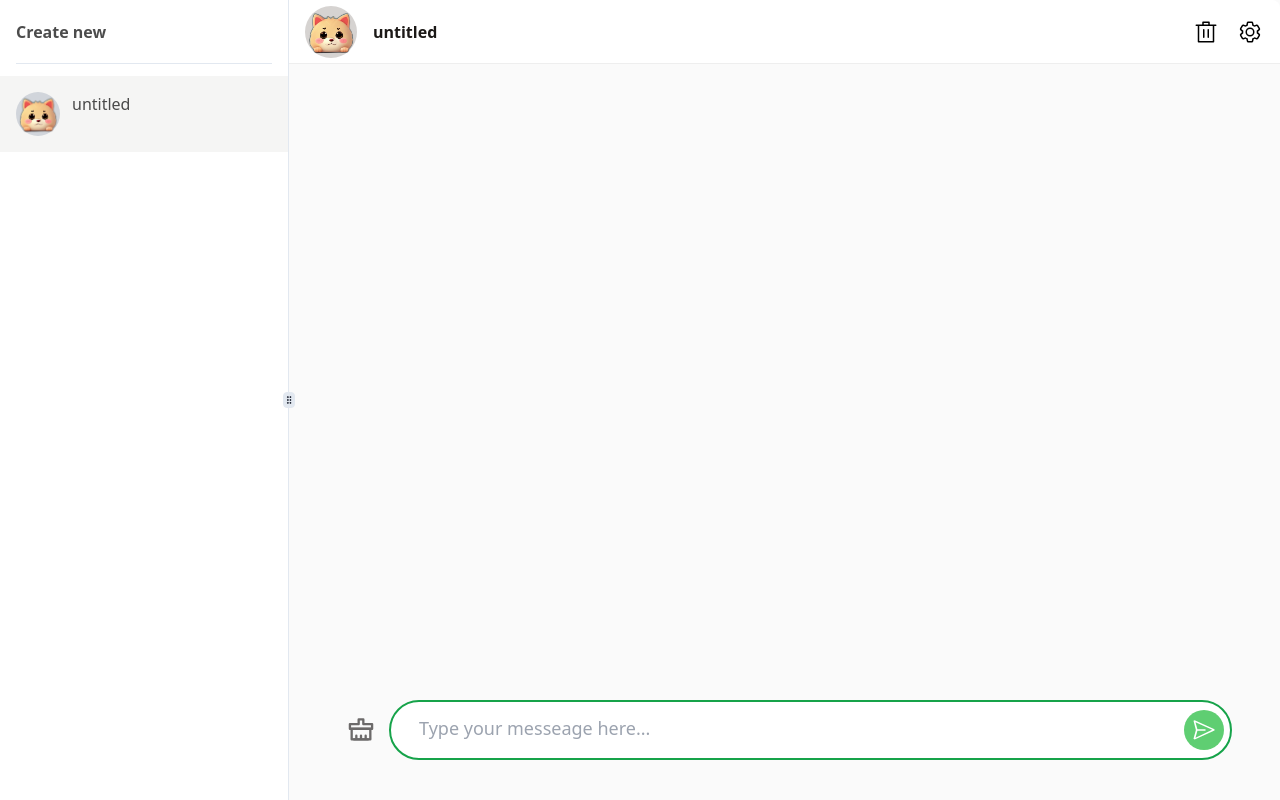
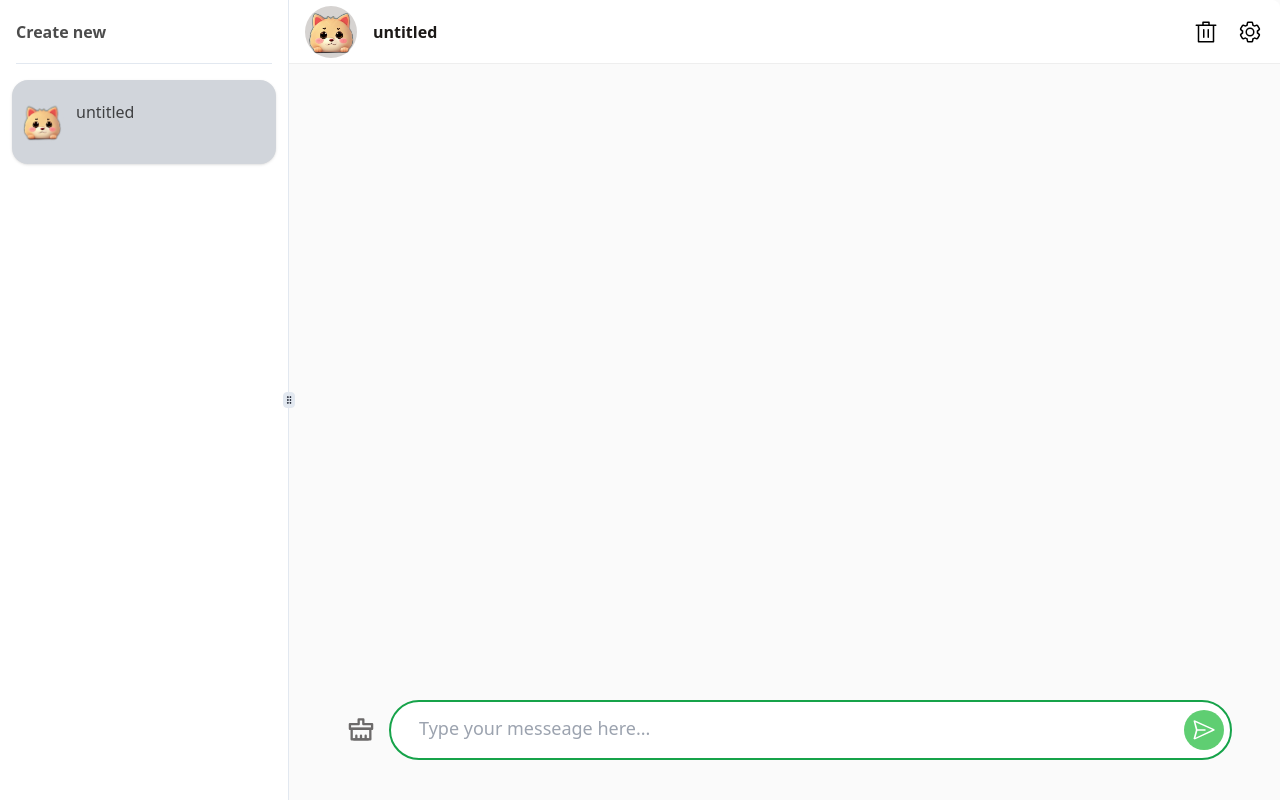
Before and after one commit to loo-y/GeminiChatUp, a Next.js app: page / in a window 1280 px wide. Built offline with nearby package versions, Linux system fonts and the light colour scheme.

Commit message:
chore: modify chatlist layout

```diff
--- a/app/modules/Conversation/Chatlist.tsx
+++ b/app/modules/Conversation/Chatlist.tsx
@@ -53,7 +53,8 @@ const ConversationList = () => {
     const dispatch = useAppDispatch()
     const state = useAppSelector(getChatState)
     const { conversationList } = state || {}
-    const isSlectedConversationClass = `bg-stone-100`
+    const isSlectedConversationClass = `bg-gray-300`
+    const unSlectedConversationClass = `bg-gray-100`
     const handleSelectConversation = (theConversation: IConversation) => {
         dispatch(
             updateSelectConversation({
@@ -78,8 +79,7 @@ const ConversationList = () => {
         // )
     }
     return (
-        <div className="__conversationlist__ flex flex-col mt-3 gap-3 relative flex-1 overflow-scroll">
-            <div className="">
+        <div className="__conversationlist__ flex flex-col mt-3 gap-1 relative flex-1 overflow-scroll bg-white">
             {_.map(conversationList, (theConversation, conversationIndex) => {
                 const { conversationName, history, isSelected, modelAvatar, isFetching } = theConversation || {}
                 const lastChatItem: IChatItem | undefined = history && history[history.length - 1]
@@ -88,13 +88,16 @@ const ConversationList = () => {
                 const lastTimestamp = lastChatItem?.timestamp || ``
                 return (
                     <div
-                            key={`____conversationlist__${conversationIndex}`}
-                            className={`flex flex-row gap-3 py-4 px-4 cursor-pointer ${
-                                isSelected ? isSlectedConversationClass : ''
-                            }`}
+                        key={`__conversationlist__${conversationIndex}`}
+                        className={`flex py-1 px-2 cursor-pointer `}
                         onClick={() => {
                             handleSelectConversation(theConversation)
                         }}
+                    >
+                        <div
+                            className={`flex flex-row gap-3 shadow rounded-2xl  mx-1 py-5 px-2 flex-grow ${
+                                isSelected ? isSlectedConversationClass : unSlectedConversationClass
+                            }`}
                         >
                             <div className="__conersation_avatar__ flex items-center justify-start">
                                 {modelAvatar ? (
@@ -118,9 +121,9 @@ const ConversationList = () => {
                                 {lastTimestamp ? <span>{formatDate(lastTimestamp)}</span> : null}
                             </div>
                         </div>
+                    </div>
                 )
             })}
-            </div>
         </div>
     )
 }
--- a/app/modules/Conversation/ConversationSetting.tsx
+++ b/app/modules/Conversation/ConversationSetting.tsx
@@ -210,6 +210,7 @@ const ConversationSetting = ({ conversation }: IConversationSettingProps) => {
                                 defaultValue={maxOutputTokens || 2048}
                                 step={1}
                                 min={1}
+                                max={2048}
                                 onChange={handleChangeMaxOutputTokens}
                             />
                         </div>
```
Lines whose indentation alone changed are shown as unchanged.
